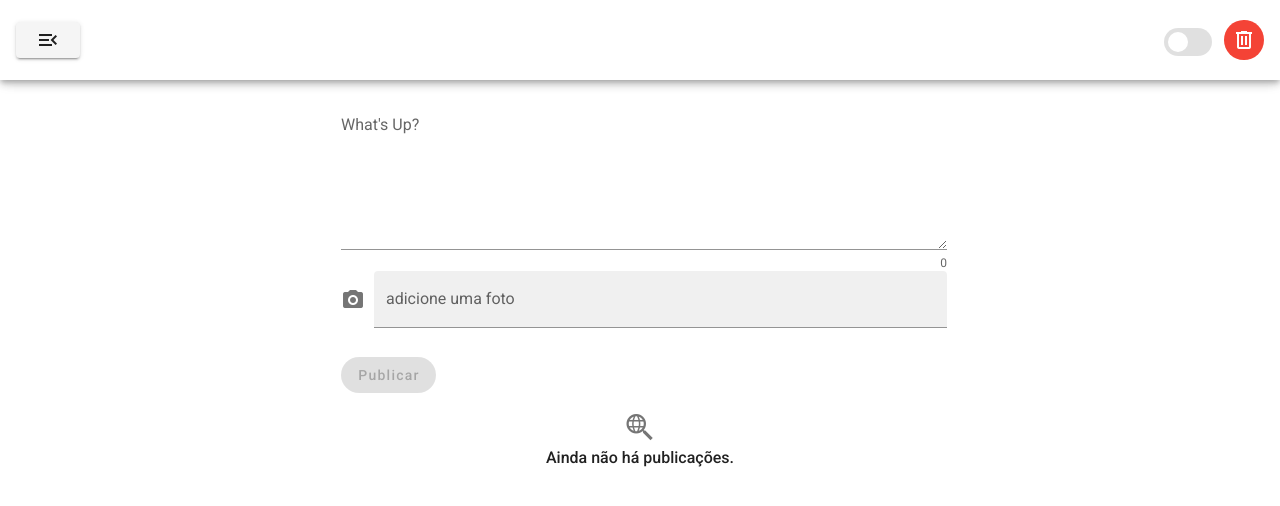
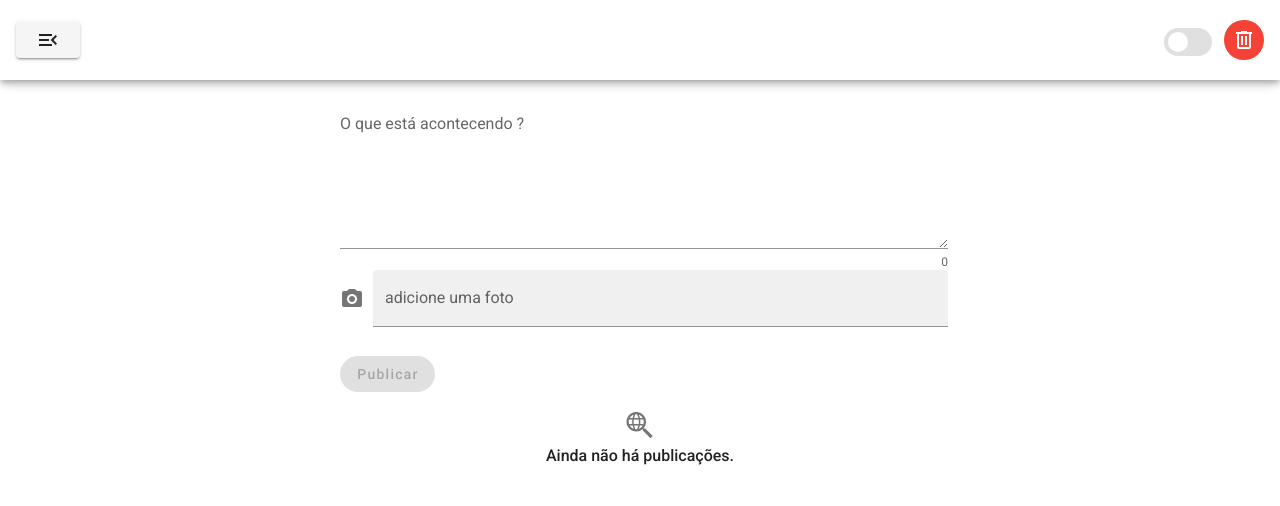
Before and after one commit to sergiohdljr/byConnect, a Vue app: page / in a window 1280 px wide. Shown: the top 506 px of the page. Built offline with nearby package versions, Linux system fonts and the light colour scheme.

Commit message:
fix: timeline and formComponent

```diff
--- a/src/components/FormPostComponent.vue
+++ b/src/components/FormPostComponent.vue
@@ -1,7 +1,11 @@
 <template>
   <div class="formPost">
     <v-form outlined class="form-width">
-      <v-textarea v-model="text" counter label="What's Up?"></v-textarea>
+      <v-textarea
+        v-model="text"
+        counter
+        label="O que está acontecendo ?"
+      ></v-textarea>
       <v-file-input
         label="adicione uma foto"
         accept="image/png, image/jpeg, image/bmp"
@@ -64,7 +68,6 @@ export default {
 
 <style>
 .formPost {
-  border: 1px #ffffff solid;
   width: 100%;
   display: flex;
   margin-bottom: 1rem;
--- a/src/views/TimelineView.vue
+++ b/src/views/TimelineView.vue
@@ -1,7 +1,6 @@
 <template>
   <div>
     <FormPostComponent @Post="Publicar" :user-profile="user.fotoPerfil" />
-    <v-container fluid v-if="feed.length > 0">
     <PostComponent
       v-for="(publi, index) in feed"
       :post-data="publi"
@@ -9,8 +8,7 @@
       :delete-post="DeletePost"
       :edit-post="EditPost"
     />
-    </v-container>
-    <NoPostComponent v-else />
+    <NoPostComponent v-if="feed.length === 0" />
   </div>
 </template>
 
```
Lines whose indentation alone changed are shown as unchanged.
